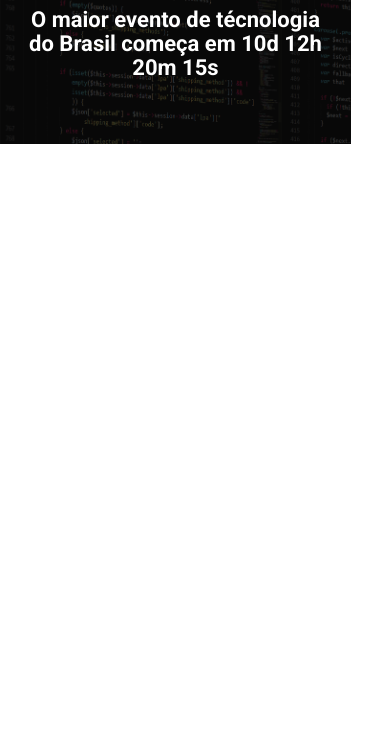
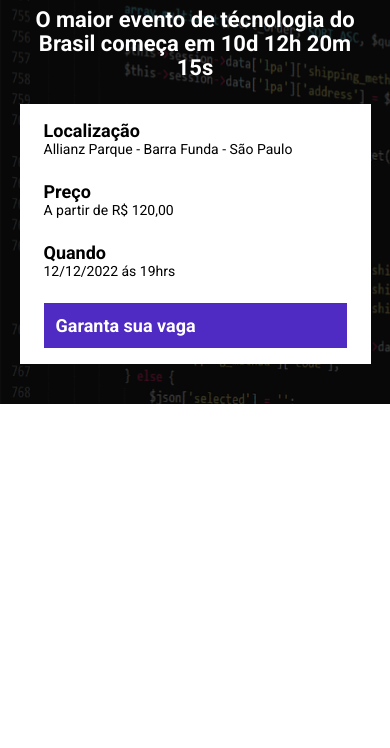
Before and after one commit to Matheus-sp12/ebac_tech_talks, a website built with Parcel: page src/index.html in a window 390 px wide. Shown: the part 96-844 px from the top of the page. Built offline with nearby package versions, Linux system fonts and the light colour scheme.

Commit message:
Criando o hero

```diff
--- a/src/index.html
+++ b/src/index.html
@@ -17,6 +17,27 @@
         <div class="container">
             <img class="hero__logo" src="./images/ebac_logo.svg" alt="EBAC">
             <p class="hero__text">O maior evento de técnologia do Brasil começa em 10d 12h 20m 15s</p>
+
+            <div class="infos-bar">
+                <ul class="infos-bar__infos">
+                    <li class="infos-bar__infos__item">
+                        <b>Localização</b>
+                        Allianz Parque - Barra Funda - São Paulo
+                    </li>
+
+                    <li class="infos-bar__infos__item">
+                        <b>Preço</b>
+                        A partir de R$ 120,00
+                    </li>
+
+                    <li class="infos-bar__infos__item">
+                        <b>Quando</b>
+                        12/12/2022 ás 19hrs
+                    </li>
+                </ul>
+
+                <a href="#" class="button button--primary">Garanta sua vaga</a>
+            </div>
         </div>
     </header>
 
--- a/src/styles/_hero.scss
+++ b/src/styles/_hero.scss
@@ -56,6 +56,6 @@
     // tablet
 
     @media (max-width: 1024px) {
-        max-width: 90%;
+
     }
 }
--- /dev/null
+++ b/src/styles/components/_buttons.scss
@@ -0,0 +1,24 @@
+.button {
+    padding: 12px;
+    font-size: 18px;
+    font-weight: bold;
+    text-decoration: none;
+    text-align: center;
+    white-space: nowrap;
+
+    &--primary {
+        color: #fff;
+        background-color: #4f2ac3;
+    }
+
+    @media (max-width: 640px) {
+        display: flex;
+        width: 100%;
+        align-items: center;
+    }
+
+    @media (max-width: 1024px) {
+        display: flex;
+        align-items: center;
+    }
+}
--- /dev/null
+++ b/src/styles/components/_infosbar.scss
@@ -0,0 +1,40 @@
+.infos-bar {
+    padding: 16px 24px;
+    background-color: #fff;
+    display: flex;
+    justify-content: space-between;
+
+    &__infos {
+        display: flex;
+        gap: 40px;
+
+        &__item {
+            font-size: 14px;
+            color: #000;
+
+            b {
+                color: #000;
+                font-size: 18px;
+                display: block;
+            }
+        }
+    }
+
+    @media (max-width: 640px) {
+        display: block;
+
+        &__infos {
+            display: block;
+
+            &__item {
+                margin-bottom: 24px;
+            }
+        }
+    }
+
+    @media (max-width: 1024px) {
+        &__infos {
+            gap: 16px;
+        }
+    }
+}
--- a/src/styles/main.scss
+++ b/src/styles/main.scss
@@ -1,4 +1,6 @@
 @use 'hero';
+@use './components/infosbar';
+@use './components/buttons';
 
 * {
     margin: 0;
@@ -6,6 +8,7 @@
     box-sizing: border-box;
     font-family: "Roboto", sans-serif;
     color: #fff;
+    list-style: none;
 }
 
 .container {
```
